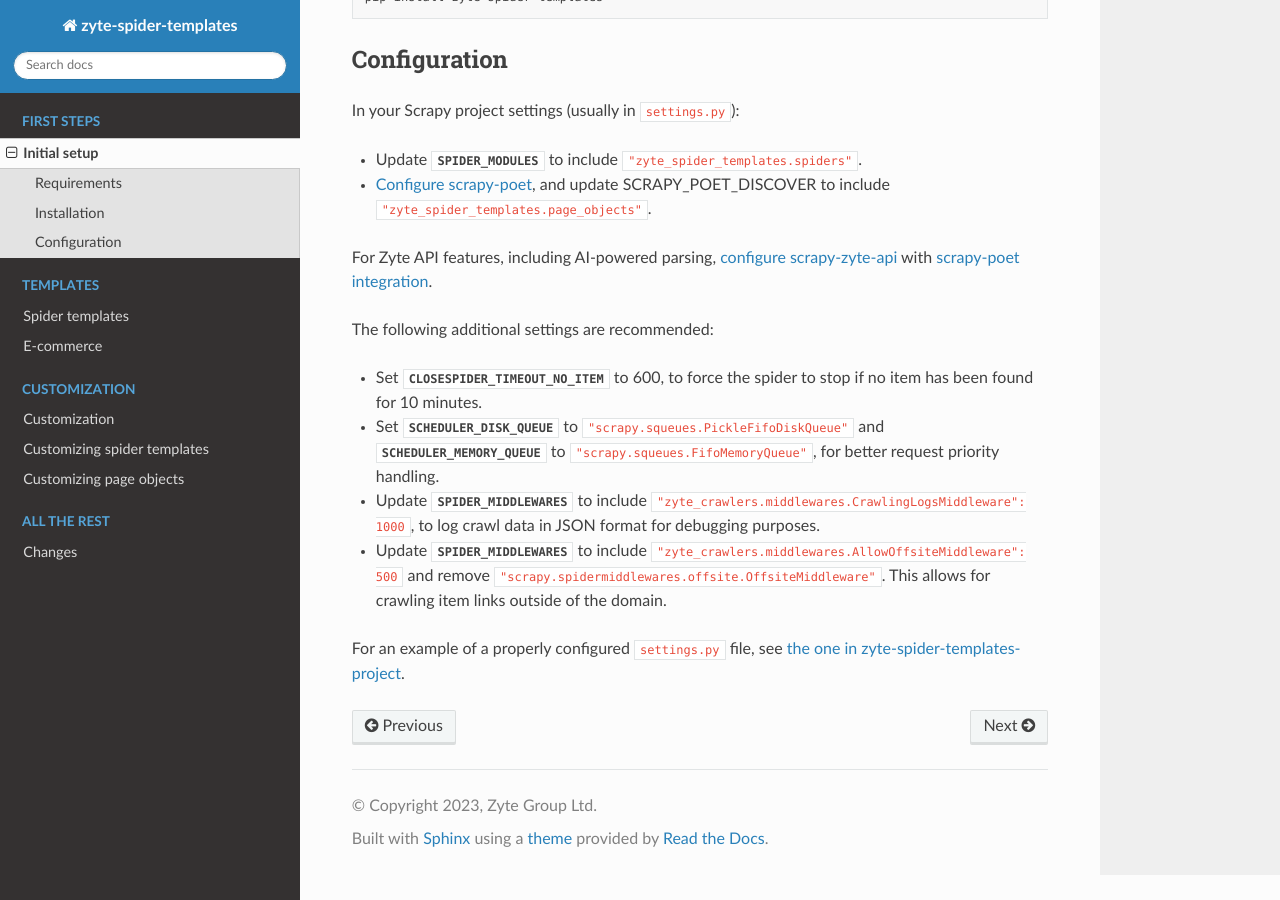
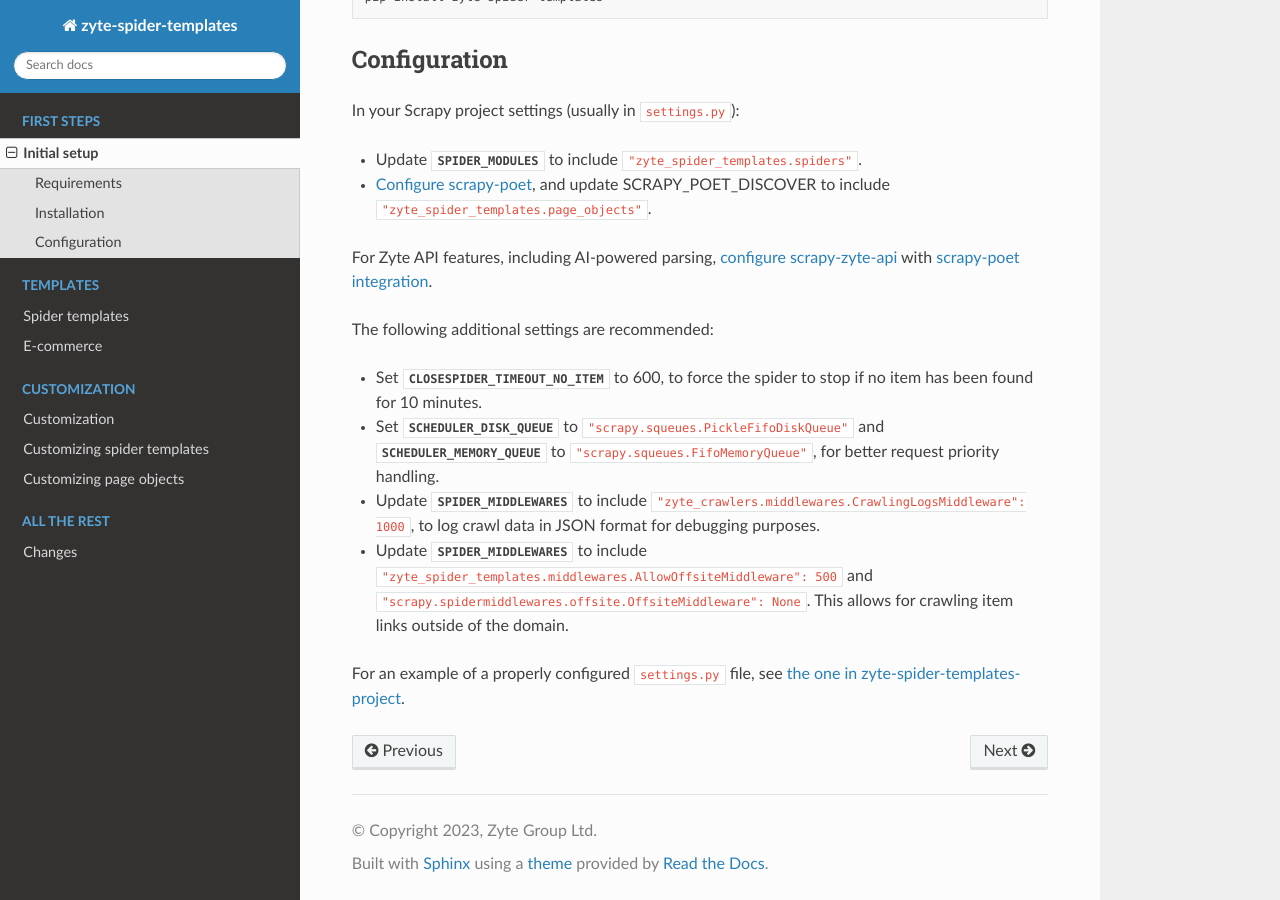
Before and after one commit to zytedata/zyte-spider-templates, a Sphinx documentation site: the page built from docs/setup.rst, in a window 1280 px wide and 900 px high, scrolled down 589 px. Built offline with Sphinx 7.4.7 and the Read the Docs theme 2.0.0, drawn with Linux system fonts in a browser that asks for light colours.

Commit message:
Small improvements
Co-authored-by: Adrián Chaves <adrian@chaves.io>

```diff
--- a/docs/setup.rst
+++ b/docs/setup.rst
@@ -71,8 +71,8 @@
     data in JSON format for debugging purposes.
 
 -   Update :setting:`SPIDER_MIDDLEWARES <scrapy:SPIDER_MIDDLEWARES>` to include
-    ``"zyte_crawlers.middlewares.AllowOffsiteMiddleware": 500`` and remove
-    ``"scrapy.spidermiddlewares.offsite.OffsiteMiddleware"``. This allows for
+    ``"zyte_spider_templates.middlewares.AllowOffsiteMiddleware": 500`` and
+    ``"scrapy.spidermiddlewares.offsite.OffsiteMiddleware": None``. This allows for
     crawling item links outside of the domain.
 
 For an example of a properly configured ``settings.py`` file, see `the one
```
Also changed, not shown: 1 other file.
